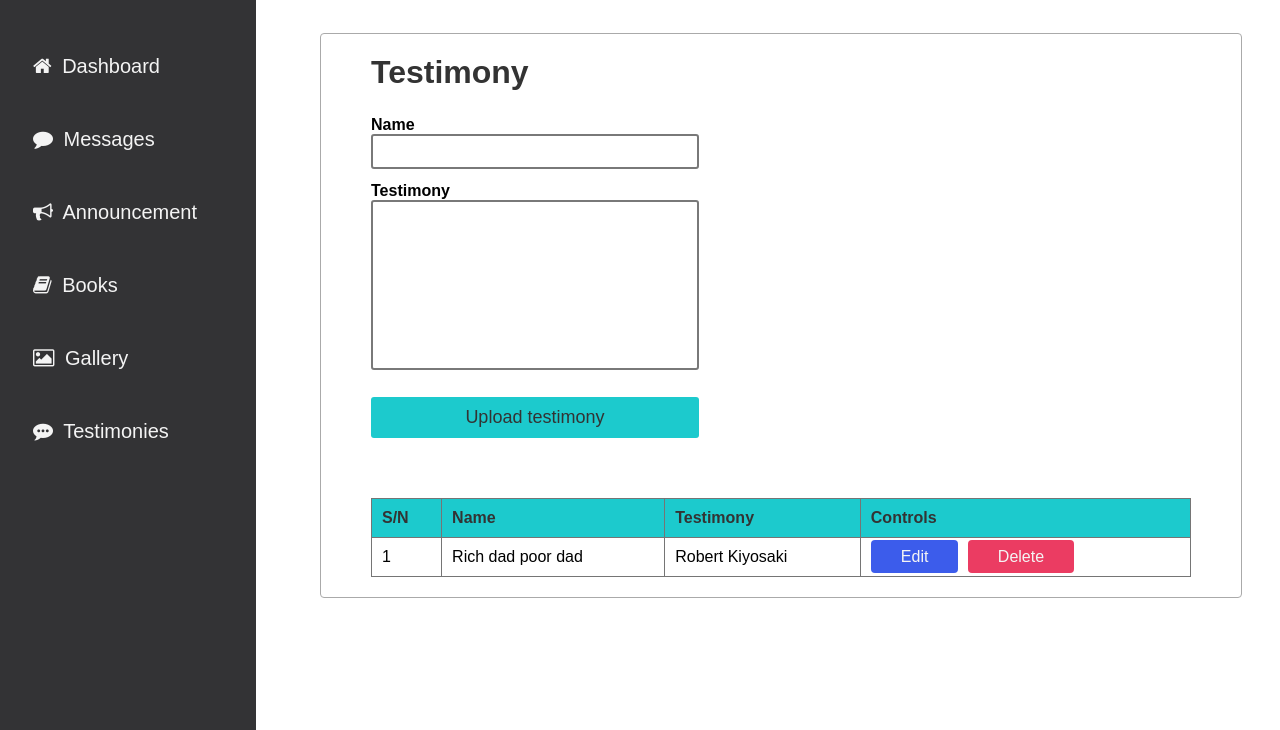
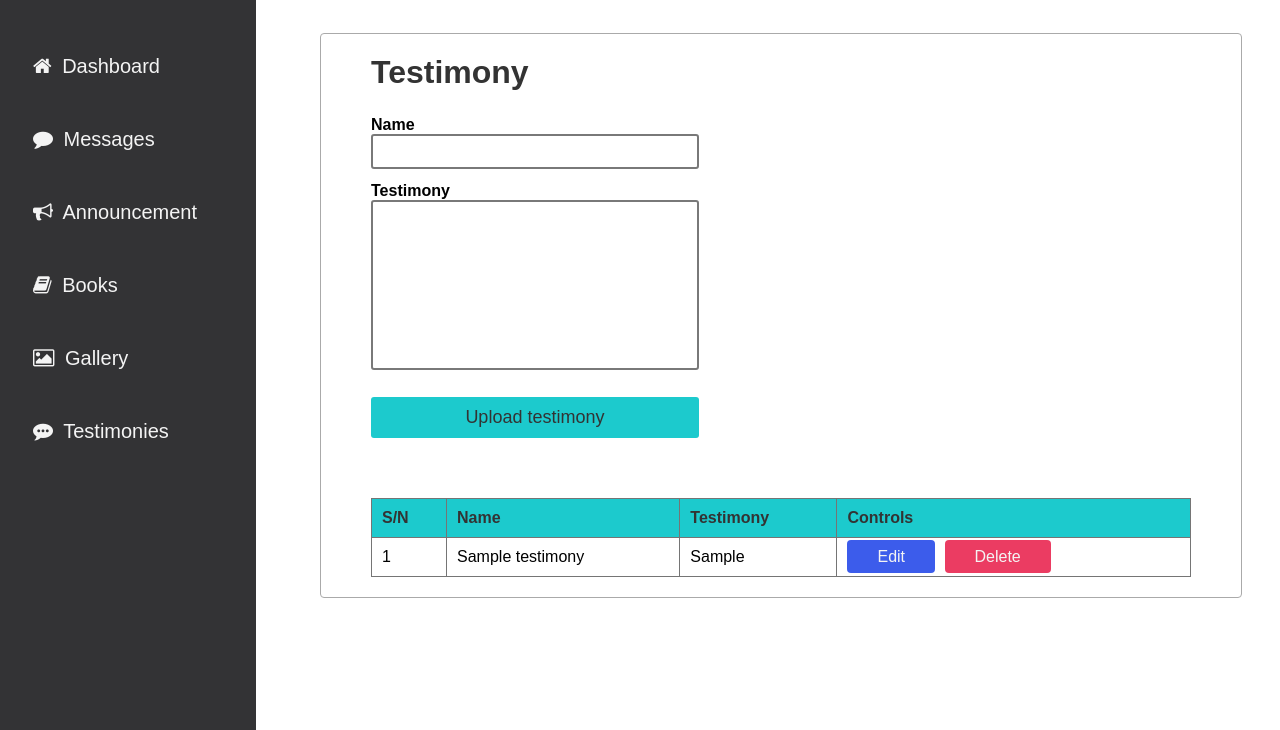
Before and after one commit to atevadd/Rcffutminna, a Flask app: page /admin/testimonies in a window 1280 px wide. Shown: the part 70-800 px from the top of the page. Run offline with Flask 2, Linux system fonts and the light colour scheme; tables that the repository leaves empty hold one stand-in row (values such as "Sample post").

Commit message:
added the testimony logic and tweak a few minor changes

```diff
--- a/main_app/routes.py
+++ b/main_app/routes.py
@@ -3,7 +3,7 @@ import secrets
 from datetime import datetime
 from flask import render_template, url_for, redirect, request,flash
 from main_app import app, db
-from main_app.models import Message, Announcement
+from main_app.models import Message, Announcement, Testimony
 
 
 #middleware - save audiofiles
@@ -123,6 +123,30 @@ def delete_message(id):
     flash("Message Deleted Successfully","danger")
     return redirect(url_for('messages'))
 
-@app.route('/admin/testimonies')
+@app.route('/admin/testimonies', methods=['GET', 'POST'])
 def testimony():
-    return render_template('admin/testimony.html')
+    testimonies = Testimony.query.all()
+    if request.method == "POST":
+        testimony = Testimony(name=request.form['name'], testimony=request.form['testi'])
+        testimony.save_to_database()
+        flash("Testimony added successfully", "success")
+        return redirect(url_for('testimony'))
+    return render_template('admin/testimony.html', testimonies=testimonies)
+
+@app.route('/admin/testimonies/<int:id>/edit', methods=['GET','POST'])
+def edit_testimony(id):
+    testimony = Testimony.find_by_id(id)
+    if request.method == "POST":
+        testimony.name = request.form['name']
+        testimony.testimony = request.form['testi']
+        db.session.commit()
+        flash('Testimony Updated', "success")
+        return redirect(url_for('testimony'))
+    return render_template('admin/edit_testimony.html', testimony=testimony)
+
+@app.route('/admin/testimonies/<int:id>/delete')
+def delete_testimony(id):
+    testimony = Testimony.find_by_id(id)
+    testimony.remove_from_database()
+    flash("Testimony Deleted Successfully","danger")
+    return redirect(url_for('testimony'))
--- a/main_app/static/css/admin.css
+++ b/main_app/static/css/admin.css
@@ -422,6 +422,7 @@ a:active {
     color: #333;
     background-color: #1CCACD;
     font-size: 17px;
+    cursor: pointer;
 }
 
 .message .form button:hover {
@@ -619,6 +620,7 @@ a:active {
     font-size: 17px;
     -webkit-transition: all 100ms ease-out;
     transition: all 100ms ease-out;
+    cursor: pointer;
 }
 
 .book #form button:hover {
@@ -766,6 +768,7 @@ a:active {
     color: #333;
     font-size: 18px;
     border-radius: 3px;
+    cursor: pointer;
 }
 
 .gallery .form button:hover {
@@ -941,6 +944,7 @@ a:active {
     font-size: 18px;
     margin: 12px 0 0;
     border-radius: 3px;
+    cursor: pointer;
 }
 
 .announcement .form button:hover {
@@ -1098,6 +1102,7 @@ a:active {
     outline: none;
     border: none;
     font-size: 18px;
+    cursor: pointer;
 }
 
 .testimony .all-data {
--- a/main_app/templates/admin/testimony.html
+++ b/main_app/templates/admin/testimony.html
@@ -4,10 +4,10 @@
     <div class="testimony">
       <h2>Testimony</h2>
 
-      <form action="" class="form">
+      <form action="" method="POST" class="form">
         <div class="input-box">
           <label for="">Name</label>
-          <input type="text" name="NOT" required />
+          <input type="text" name="name" required />
         </div>
         <div class="input-box">
           <label for="">Testimony</label>
@@ -25,15 +25,21 @@
             <th>Testimony</th>
             <th>Controls</th>
           </tr>
+          {% if testimonies %}
+          {% for testimony in testimonies %}
           <tr>
-            <td>1</td>
-            <td>Rich dad poor dad</td>
-            <td>Robert Kiyosaki</td>
+            <td>{{testimony.id}}</td>
+            <td>{{testimony.name}}</td>
+            <td>{{testimony.testimony}}</td>
             <td>
-              <a href="#" class="edit">Edit</a>
-              <a href="#" class="del">Delete</a>
+              <a href="{{url_for('edit_testimony', id=testimony.id)}}" class="edit">Edit</a>
+              <a href="{{url_for('delete_testimony', id=testimony.id)}}" class="del">Delete</a>
             </td>
           </tr>
+          {% endfor %}
+          {% else %}
+            <h1>No Testimony Yet...</h1>
+          {% endif %}
         </table>
       </div>
     </div>
```
Also changed, not shown: main_app/templates/admin/edit_testimony.html (added, +21 -0 lines), main_app/rcffutminna.db.
